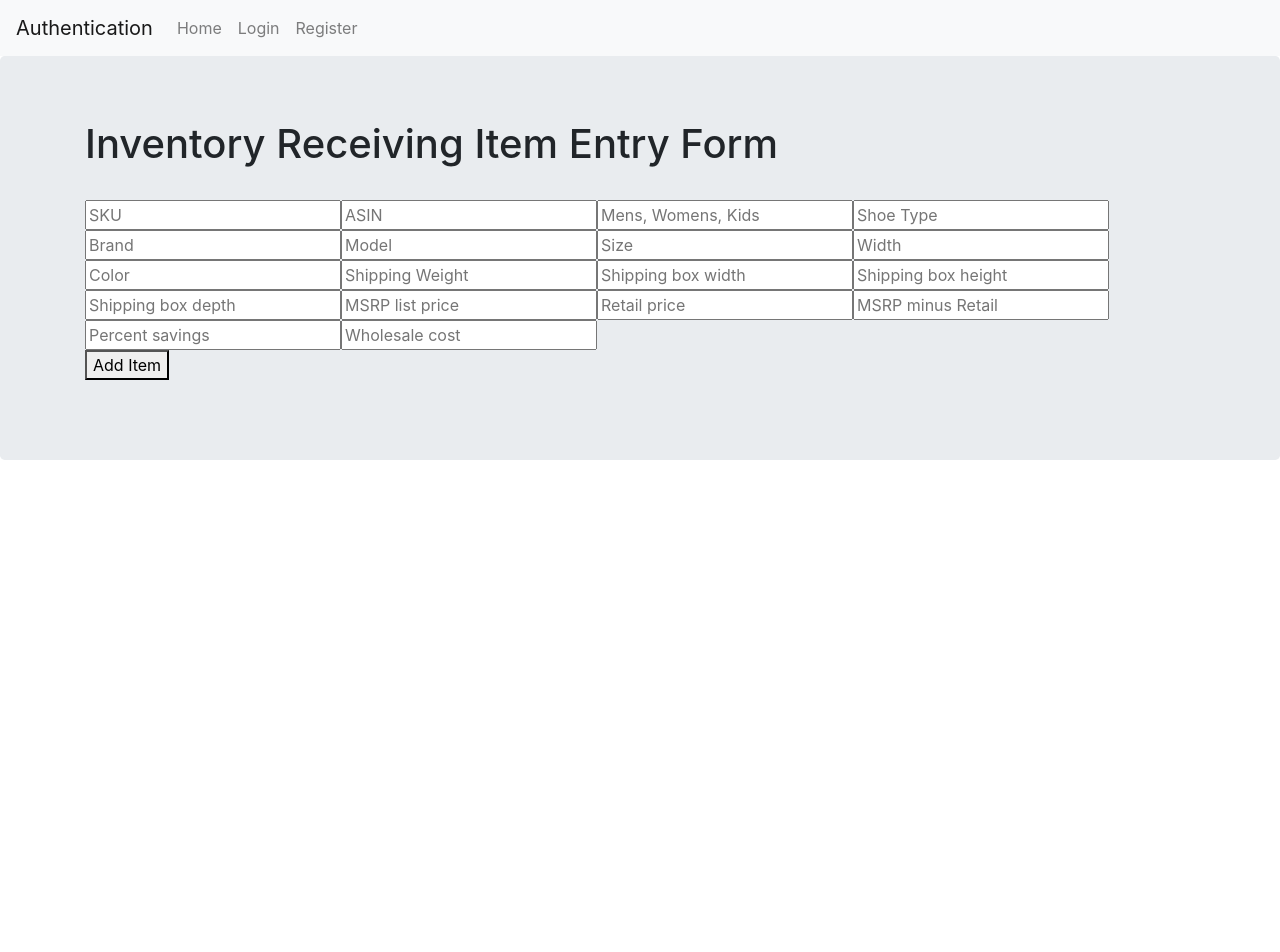
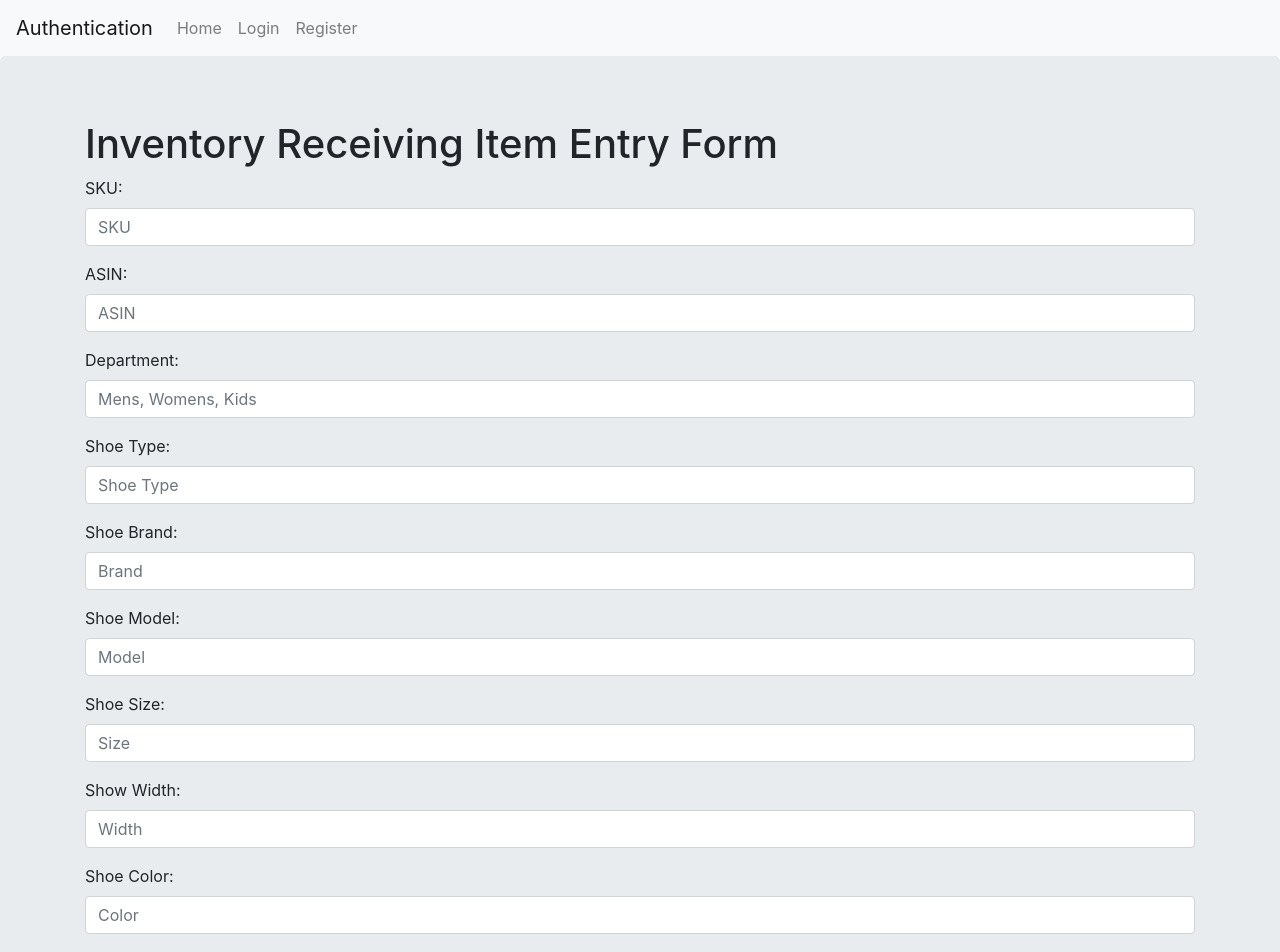
Before and after one commit to Woz-U-Group-Projects/code-fusion, an Angular app in the folder client/: page /receiving in a window 1280 px wide. Shown: the top 952 px of the page. Before the commit the page ends 800 px from the top, so only its background shows below. Built offline with nearby package versions, Linux system fonts and the light colour scheme; no server answers.

Commit message:
added form to receiving html. started form on inventory htl to list all items in inventory. Updated shoe model.

```diff
--- a/client/src/app/receiving/receiving.component.html
+++ b/client/src/app/receiving/receiving.component.html
@@ -1,44 +1,103 @@
 <div class="container">
   <h1>Inventory Receiving Item Entry Form</h1>
-  <br />
-  <p>
+</div>
 
-  <input [(ngModel)]="itemDetail.sku" placeholder="SKU" />
 
-  <input [(ngModel)]="itemDetail.asin" placeholder="ASIN" />
+  <div class="container">
+    <form>
 
-  <input [(ngModel)]="itemDetail.department" placeholder="Mens, Womens, Kids" />
+        <div class="form-group">
+            <label for="sku">SKU: </label>
+  <input [(ngModel)]="itemDetail.sku" placeholder="SKU" type="number" class="form-control" name="sku"/>
+</div>
 
-  <input [(ngModel)]="itemDetail.type" placeholder="Shoe Type" />
+  <div class="form-group">
+      <label for="asin">ASIN: </label>
+  <input [(ngModel)]="itemDetail.asin" placeholder="ASIN" type="text" class="form-control" name="asin"/>
+</div>
 
-  <input [(ngModel)]="itemDetail.brand" placeholder="Brand" />
+  <div class="form-group">
+      <label for="department">Department: </label>
+  <input [(ngModel)]="itemDetail.department" placeholder="Mens, Womens, Kids" type="text" class="form-control" name="department"/>
+</div>
 
-  <input [(ngModel)]="itemDetail.model" placeholder="Model" />
+  <div class="form-group">
+      <label for="type">Shoe Type: </label>
+  <input [(ngModel)]="itemDetail.type" placeholder="Shoe Type" type="text" class="form-control" name="type"/>
+</div>
 
-  <input [(ngModel)]="itemDetail.size" placeholder="Size" />
+  <div class="form-group">
+      <label for="brand">Shoe Brand: </label>
+  <input [(ngModel)]="itemDetail.brand" placeholder="Brand" type="text" class="form-control" name="brand"/>
+</div>
 
-  <input [(ngModel)]="itemDetail.width" placeholder="Width" />
+  <div class="form-group">
+      <label for="model">Shoe Model: </label>
+  <input [(ngModel)]="itemDetail.model" placeholder="Model" type="text" class="form-control" name="model"/>
+</div>
 
-  <input [(ngModel)]="itemDetail.color" placeholder="Color" />
+  <div class="form-group">
+      <label for="size">Shoe Size: </label>
+  <input [(ngModel)]="itemDetail.size" placeholder="Size" type="number" class="form-control" name="size"/>
+</div>
 
-  <input [(ngModel)]="itemDetail.shipWeight" placeholder="Shipping Weight" />
+  <div class="form-group">
+      <label for="width">Show Width: </label>
+  <input [(ngModel)]="itemDetail.width" placeholder="Width" type="text" class="form-control" name="width"/>
+</div>
 
-  <input [(ngModel)]="itemDetail.shipWidth" placeholder="Shipping box width" />
+  <div class="form-group">
+      <label for="color">Shoe Color: </label>
+  <input [(ngModel)]="itemDetail.color" placeholder="Color" type="text" class="form-control" name="color"/>
+</div>
 
-  <input [(ngModel)]="itemDetail.shipHeight" placeholder="Shipping box height" />
+  <div class="form-group">
+      <label for="shipWeight">Shipping Box Weight: </label>
+  <input [(ngModel)]="itemDetail.shipWeight" placeholder="Shipping Weight" type="number" class="form-control" name="shipWeight"/>
+</div>
 
-  <input [(ngModel)]="itemDetail.shipDepth" placeholder="Shipping box depth" />
+  <div class="form-group">
+      <label for="shipWidth">Shipping Box Width: </label>
+  <input [(ngModel)]="itemDetail.shipWidth" placeholder="Shipping box width" type="number" class="form-control" name="shipWidth"/>
+</div>
 
-  <input [(ngModel)]="itemDetail.priceList" placeholder="MSRP list price" />
+  <div class="form-group">
+      <label for="shipHeight">Shipping Box Height: </label>
+  <input [(ngModel)]="itemDetail.shipHeight" placeholder="Shipping box height" type="number" class="form-control" name="shipHeight"/>
+</div>
 
-  <input [(ngModel)]="itemDetail.priceRetail" placeholder="Retail price" />
+  <div class="form-group">
+      <label for="shipDepth">Shipping Box Depth: </label>
+  <input [(ngModel)]="itemDetail.shipDepth" placeholder="Shipping box depth" type="number" class="form-control" name="shipDepth"/>
+</div>
 
-  <input [(ngModel)]="itemDetail.priceSavings" placeholder="MSRP minus Retail" />
+  <div class="form-group">
+      <label for="priceList">MSRP: </label>
+  <input [(ngModel)]="itemDetail.priceList" placeholder="MSRP list price" type="number" class="form-control" name="priceList"/>
+</div>
 
-  <input [(ngModel)]="itemDetail.percentSavings" placeholder="Percent savings" />
+  <div class="form-group">
+      <label for="priceRetail">Retail Price: </label>
+  <input [(ngModel)]="itemDetail.priceRetail" placeholder="Retail price" type="number" class="form-control" name="priceRetail"/>
+</div>
 
-  <input [(ngModel)]="itemDetail.priceWholesale" placeholder="Wholesale cost" />
+  <div class="form-group">
+      <label for="priceSavings">$ Discount to MSRP: </label>
+  <input [(ngModel)]="itemDetail.priceSavings" placeholder="MSRP minus Retail" type="number" class="form-control" name="priceSavings"/>
+</div>
+
+  <div class="form-group">
+      <label for="percentSavings">% Discount to MSRP: </label>
+  <input [(ngModel)]="itemDetail.percentSavings" placeholder="Percent savings" type="number" class="form-control" name="percentSavings"/>
+</div>
+
+  <div class="form-group">
+      <label for="priceWholesale">Wholesale Cost: </label>
+  <input [(ngModel)]="itemDetail.priceWholesale" placeholder="Wholesale cost" type="number" class="form-control" name="priceWholesale"/>
+</div>
+
 <br>
   <button (click)="addItem()">Add Item</button>
-</p>
+
+</form>
 </div>
```
Also changed, not shown: client/src/app/app.module.ts (+7 -6 lines), 1 other file (tests, documents, lock files or other folders).
